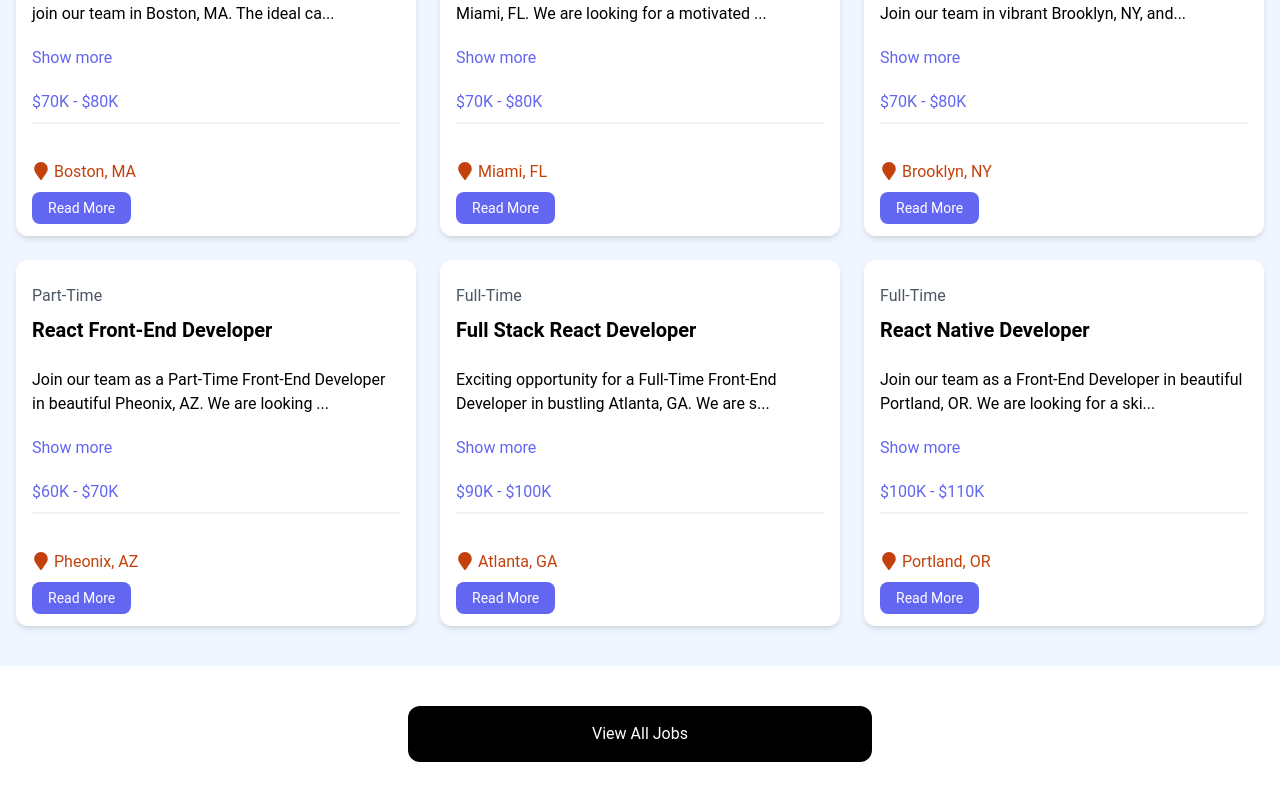
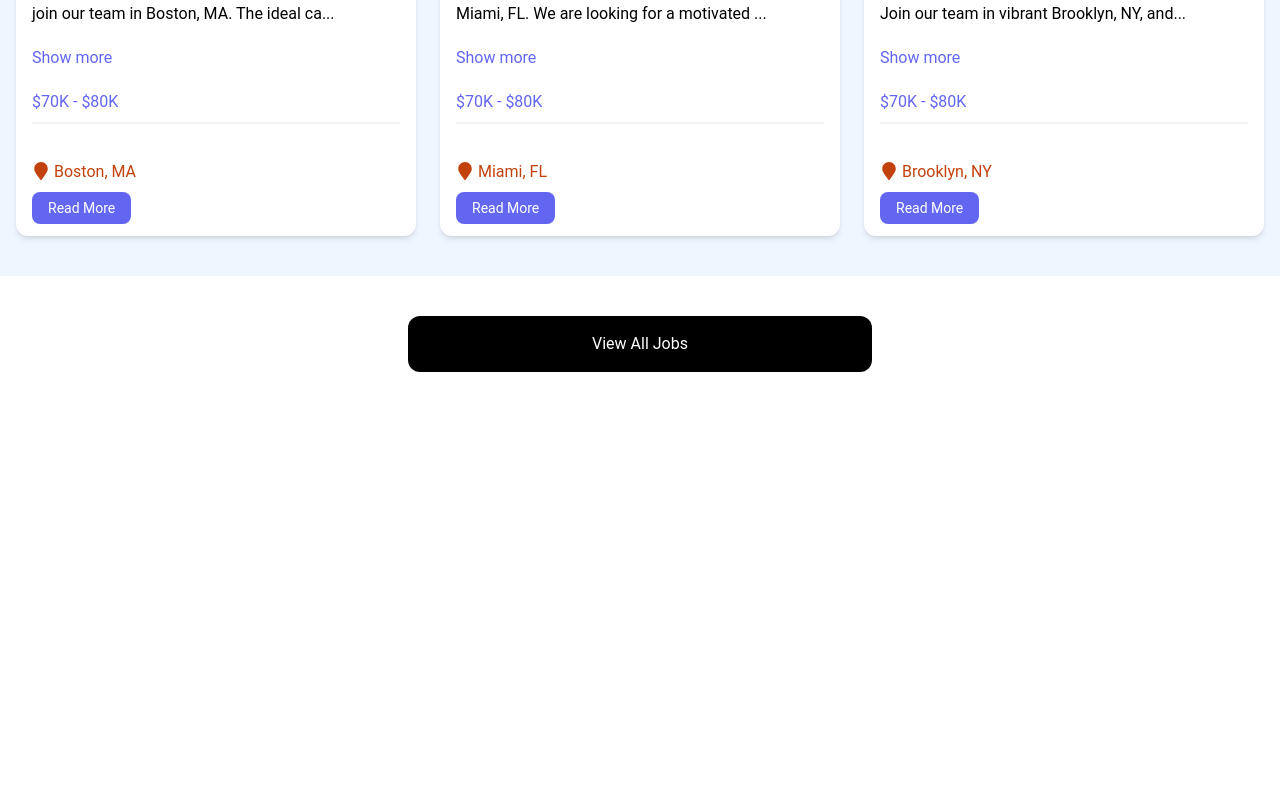
Before and after one commit to 7daytheory/react-2024, a React (Vite) app: page / in a window 1280 px wide. Shown: the part 839-1639 px from the top of the page. After the commit the page ends 1251 px from the top, so only its background shows below. Built offline with nearby package versions, Linux system fonts and the light colour scheme; data requests are answered from the project's data file.

Commit message:
Updated API to show 3 on home page only

```diff
--- a/src/components/Listings.jsx
+++ b/src/components/Listings.jsx
@@ -10,9 +10,12 @@
     const [loading, setLoading] = useState(true);
 
     useEffect(() => {
+        const apiUrl = isHome ?
+          'http://localhost:8000/jobs?_limit=3' :
+          'http://localhost:8000/jobs';
         const fetchJobs = async () => {
             try {
-            const res = await fetch('http://localhost:8000/jobs');
+            const res = await fetch(apiUrl);
             const data = await res.json();
             console.log(data);
             setJobs(data);
```
